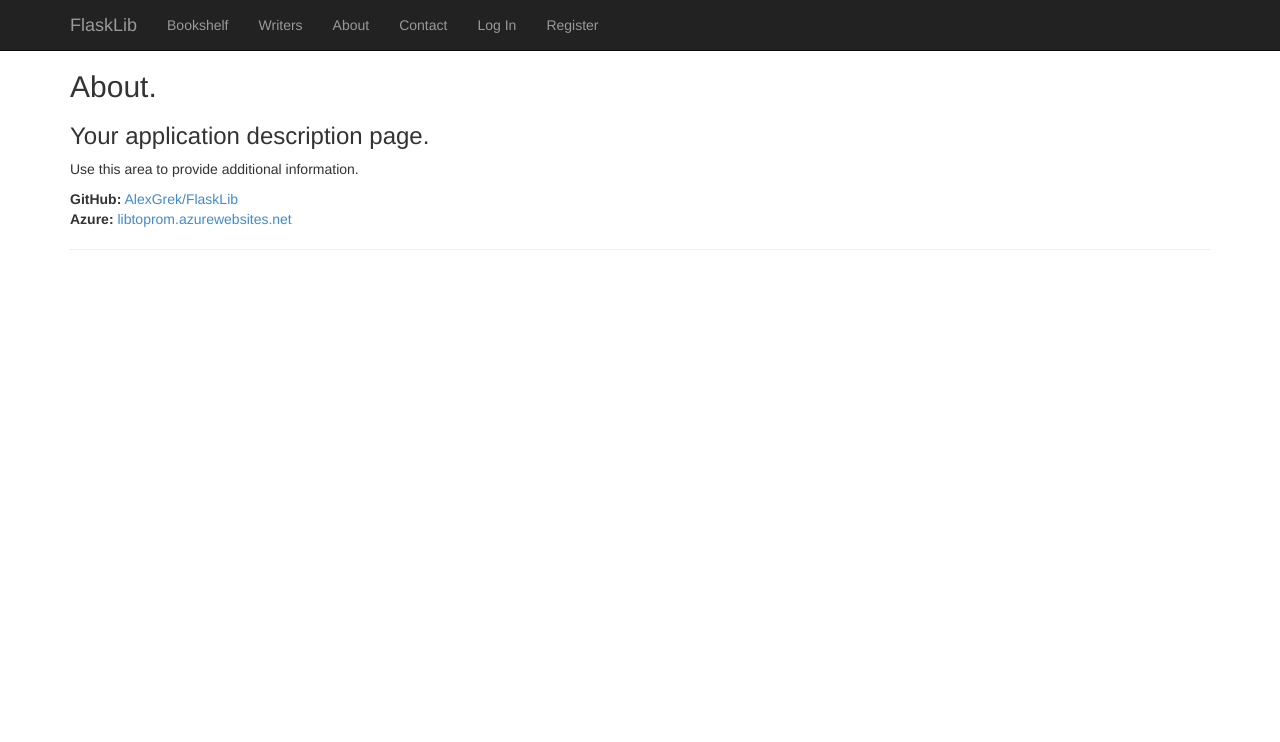
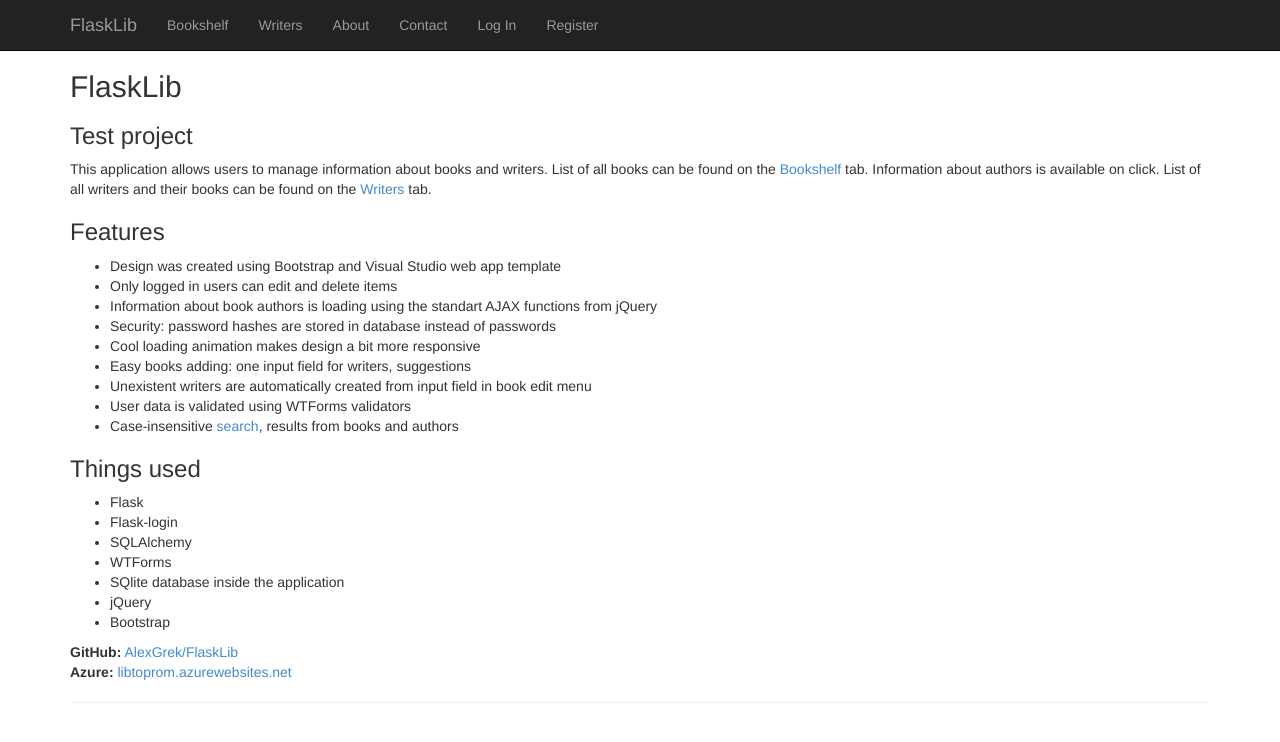
Before and after one commit to AlexGrek/FlaskLib, a Flask app: page /about in a window 1280 px wide. Shown: the top 742 px of the page. Run offline with Flask 2, Linux system fonts and the light colour scheme; parts of the project's set-up code (start-up, migrations or seed data) failed here and were passed over; some libraries are stand-ins or nearby versions.

Commit message:
about page and comments added

```diff
--- a/FlaskLib/FlaskLib/__init__.py
+++ b/FlaskLib/FlaskLib/__init__.py
@@ -6,7 +6,6 @@ from flask import Flask
 from flask.ext.sqlalchemy import SQLAlchemy
 import os
 from flask.ext.login import LoginManager
-from flask.ext.openid import OpenID
 
 
 app = Flask(__name__)
@@ -19,10 +18,8 @@ lm.login_view = 'login'
 lm.init_app(app)
 
 
-oid = OpenID(app, 'tmp')
-
 dbx = SQLAlchemy(app)
 
-print dbx
+print dbx #to know where our database is
 
 import FlaskLib.views
--- a/FlaskLib/FlaskLib/models.py
+++ b/FlaskLib/FlaskLib/models.py
@@ -1,11 +1,12 @@
 import hashlib, binascii
-
 from FlaskLib import dbx
 from flask.ext.login import UserMixin
 
 def get_passwd_hash(passwd):
+    """hash function for security, returns salty hash of user password"""
     dk = hashlib.pbkdf2_hmac('sha256', passwd, b'salt', 10)
     return binascii.hexlify(dk)
+
 
 association_table = dbx.Table('association', dbx.metadata,
     dbx.Column('left_id', dbx.Integer, dbx.ForeignKey('writers.id')),
--- a/FlaskLib/FlaskLib/templates/about.html
+++ b/FlaskLib/FlaskLib/templates/about.html
@@ -2,11 +2,38 @@
 
 {% block content %}
 
-<h2>{{ title }}.</h2>
-<h3>{{ message }}</h3>
+<h2>FlaskLib</h2>
+<h3>Test project</h3>
 
-<p>Use this area to provide additional information.</p>
+<p>This application allows users to manage information about books and writers.
+    List of all books can be found on the <a href="{{ url_for('home') }}">Bookshelf</a> tab.
+    Information about authors is available on click. List of all writers and their books can be found on the
+    <a href="{{ url_for('writers') }}">Writers</a> tab.
+</p>
 
+<h3>Features</h3>
+<ul>
+    <li>Design was created using Bootstrap and Visual Studio web app template</li>
+    <li>Only logged in users can edit and delete items</li>
+    <li>Information about book authors is loading using the standart AJAX functions from jQuery</li>
+    <li>Security: password hashes are stored in database instead of passwords</li>
+    <li>Cool loading animation makes design a bit more responsive</li>
+    <li>Easy books adding: one input field for writers, suggestions</li>
+    <li>Unexistent writers are automatically created from input field in book edit menu</li>
+    <li>User data is validated using WTForms validators</li>
+    <li>Case-insensitive <a href="{{ url_for('home') }}">search</a>, results from books and authors</li>
+</ul>
+
+<h3>Things used</h3>
+<ul>
+    <li>Flask</li>
+    <li>Flask-login</li>
+    <li>SQLAlchemy</li>
+    <li>WTForms</li>
+    <li>SQlite database inside the application</li>
+    <li>jQuery</li>
+    <li>Bootstrap</li>
+</ul>
 
 <address>
     <strong>GitHub:</strong>   <a href="https://github.com/AlexGrek/FlaskLib">AlexGrek/FlaskLib</a><br />
--- a/FlaskLib/FlaskLib/views.py
+++ b/FlaskLib/FlaskLib/views.py
@@ -5,7 +5,7 @@ Routes and views for the flask application.
 from datetime import datetime
 import encodings
 from flask import render_template, flash, request, abort, redirect, url_for, jsonify
-from FlaskLib import app, dbx, lm, oid
+from FlaskLib import app, dbx, lm
 from forms import *
 from models import *
 from flask.ext.login import login_user, logout_user, current_user, login_required
@@ -21,22 +21,22 @@ def load_user(id):
 @app.route('/')
 @app.route('/home')
 def home():
-    """Renders the home page."""
+    """Renders the home page with book list"""
     bookz = Book.query.all()
     return render_template(
         'index.html',
-        title='Home Page', user = current_user,
+        user = current_user,
         books = bookz
     )
 
 @app.route('/')
 @app.route('/writers')
 def writers():
-    """Renders the home page."""
+    """Renders the writers page."""
     wrs = Writer.query.all()
     return render_template(
         'writers.html',
-        title='Writers', user = current_user,
+        user = current_user,
         writers = wrs
     )
 
@@ -51,12 +51,9 @@ def login():
         user = User.query.filter_by(name = form.username.data, password = passwd).first()
         if user is not None:
             login_user(user)
-            print 'user', user.name, 'succesfully logged in'
+            print 'user', user.name, 'succesfully logged in' #we should know
             flash('Logged in as ' + user.name)
             next = request.args.get('next')
-                # next_is_valid should check if the user has valid
-                # permission to access the `next` url
-            print next
             return redirect(next or url_for('home'))
         else:
             flash('wrong user/password')
@@ -70,6 +67,7 @@ def logout():
 
 @app.route('/search')
 def search():
+    """renders the search results page"""
     raw_q = request.args['q']
     #get rid of bad characters...
     q = raw_q.replace('_', '1').replace('%', '2').replace('?', '3').replace('*', '4')
@@ -90,6 +88,7 @@ def search():
 def register():
     form = RegistrationForm()
     if form.validate_on_submit():
+        #make sure username is unique
         userWithUrLogin = User.query.filter_by(name = form.username.data).first()
         if userWithUrLogin is not None:
             flash('user with this name is already registered')
@@ -119,9 +118,7 @@ def about():
     """Renders the about page."""
     return render_template(
         'about.html',
-        title='About',
-        year=datetime.now().year,
-        message='Your application description page.', user = current_user
+        user = current_user
     )
 
 @app.route('/get_authors')
@@ -154,6 +151,7 @@ def remove_writer():
         return redirect(url_for('writers'))
     dbx.session.delete(wr)
     dbx.session.commit()
+    flash('Writer deleted')
     return redirect(url_for('writers'))
 
 
@@ -164,9 +162,11 @@ def add_book():
     if form.validate_on_submit():
         book = Book(title = form.title.data)
         writers = form.writers.data.split(",")
+        #add writers to book
         for wr in writers:
             him = Writer.query.filter_by(name = wr.strip()).first()
             if him is None:
+                #create new writer, if doesn't exist
                 him = Writer(wr.strip())
                 dbx.session.add(him)
             if him not in book.writers:
@@ -184,6 +184,7 @@ def add_book():
 def add_writer():
     form = WriterForm()
     if form.validate_on_submit():
+        #make sure the name is unique
         w = Writer.query.filter_by(name = form.name.data.strip()).first()
         if w is not None:
                 flash('Writer with name "%s" already exists' % form.name.data)
@@ -258,6 +259,7 @@ def edit_writer():
 
 @app.route('/all_authors')
 def get_all_authors_json():
+    """obviously, returns all writers as JSON"""
     writers = Writer.query.all()
     author_names = [author.name for author in writers]
     return jsonify({'authors': author_names})
```
Also changed, not shown: 1 other file.
